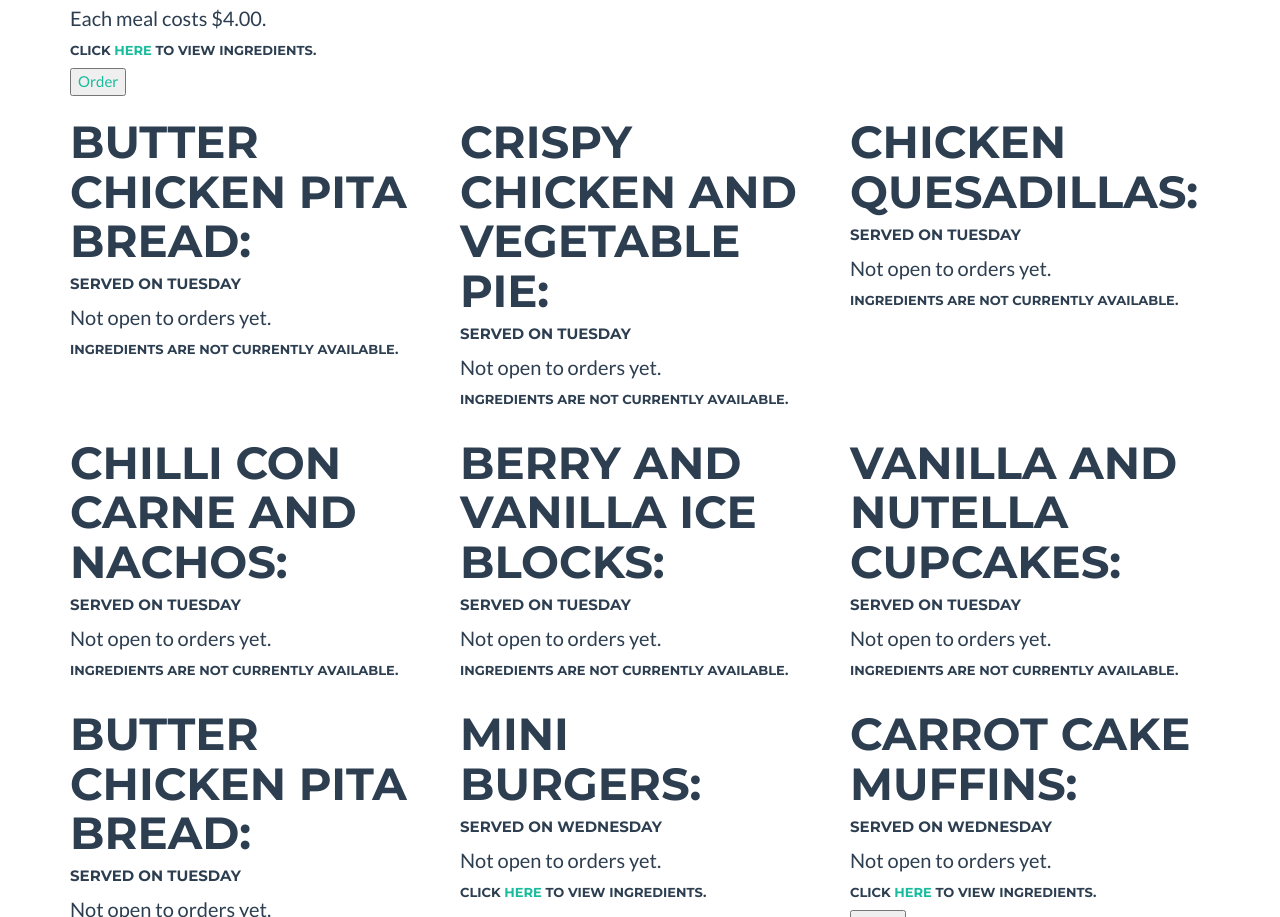
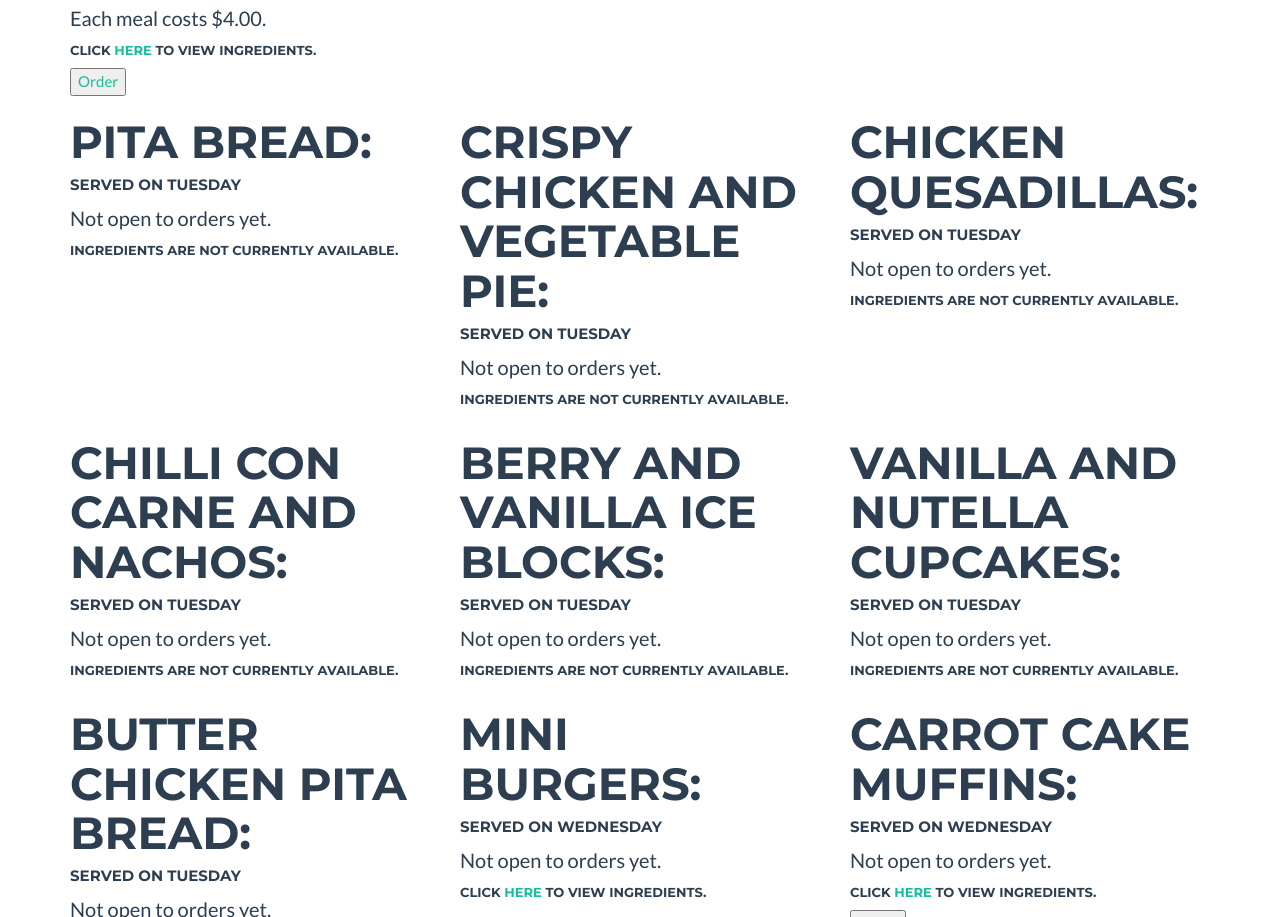
Before and after one commit to Lord-Treepa/8bsite, a plain HTML site: page index.html in a window 1280 px wide. Shown: the part 1203-2120 px from the top of the page. Drawn offline with nearby package versions, Linux system fonts and the light colour scheme.

Commit message:
Fixed mistake

```diff
--- a/index.html
+++ b/index.html
@@ -144,7 +144,7 @@
             <br>
             <div class="row">
                 <div class="col-lg-4">
-                    <h2>Butter Chicken Pita Bread:</h2>
+                    <h2>Pita Bread:</h2>
                     <p></p>
                     <h5>Served on Tuesday</h5>
                     <p>Not open to orders yet.</p>
```
